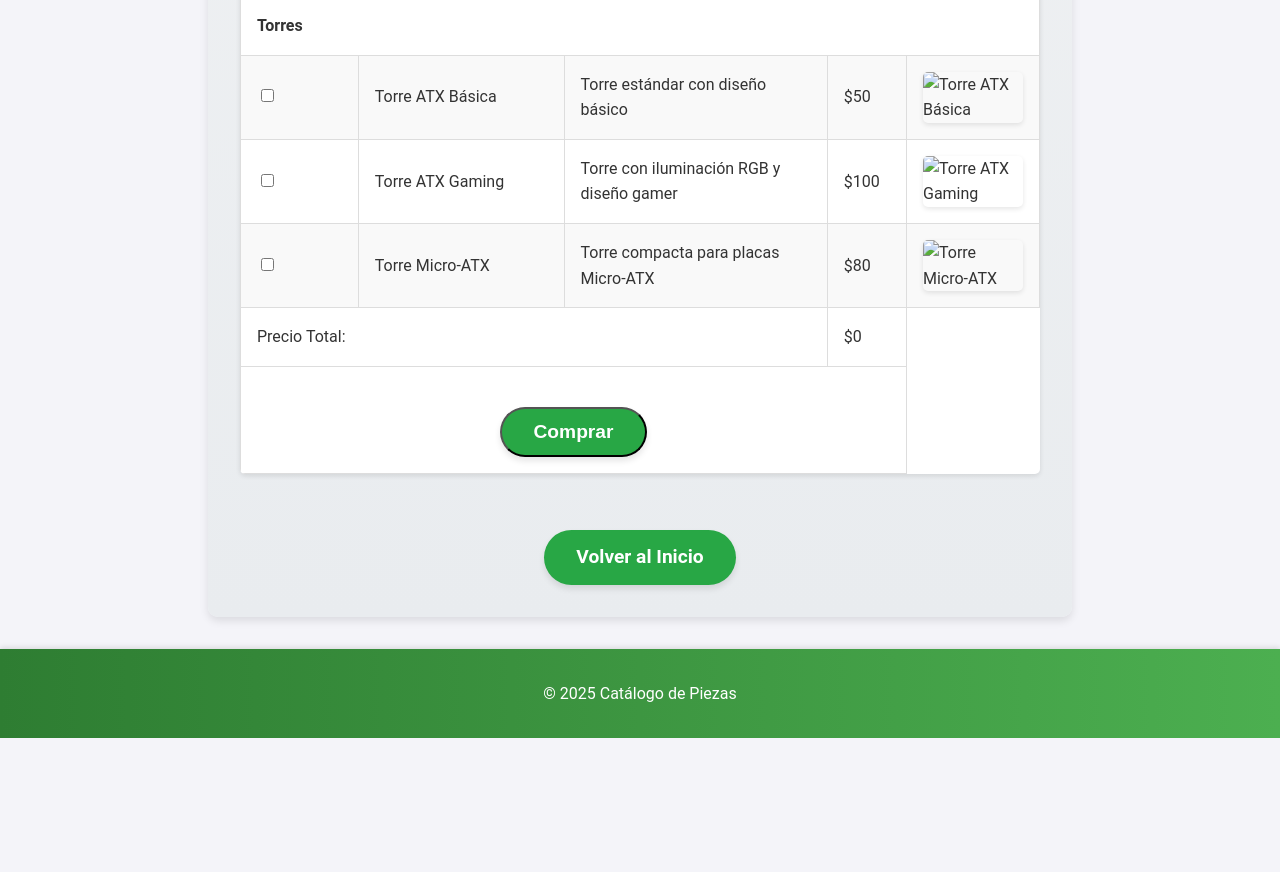
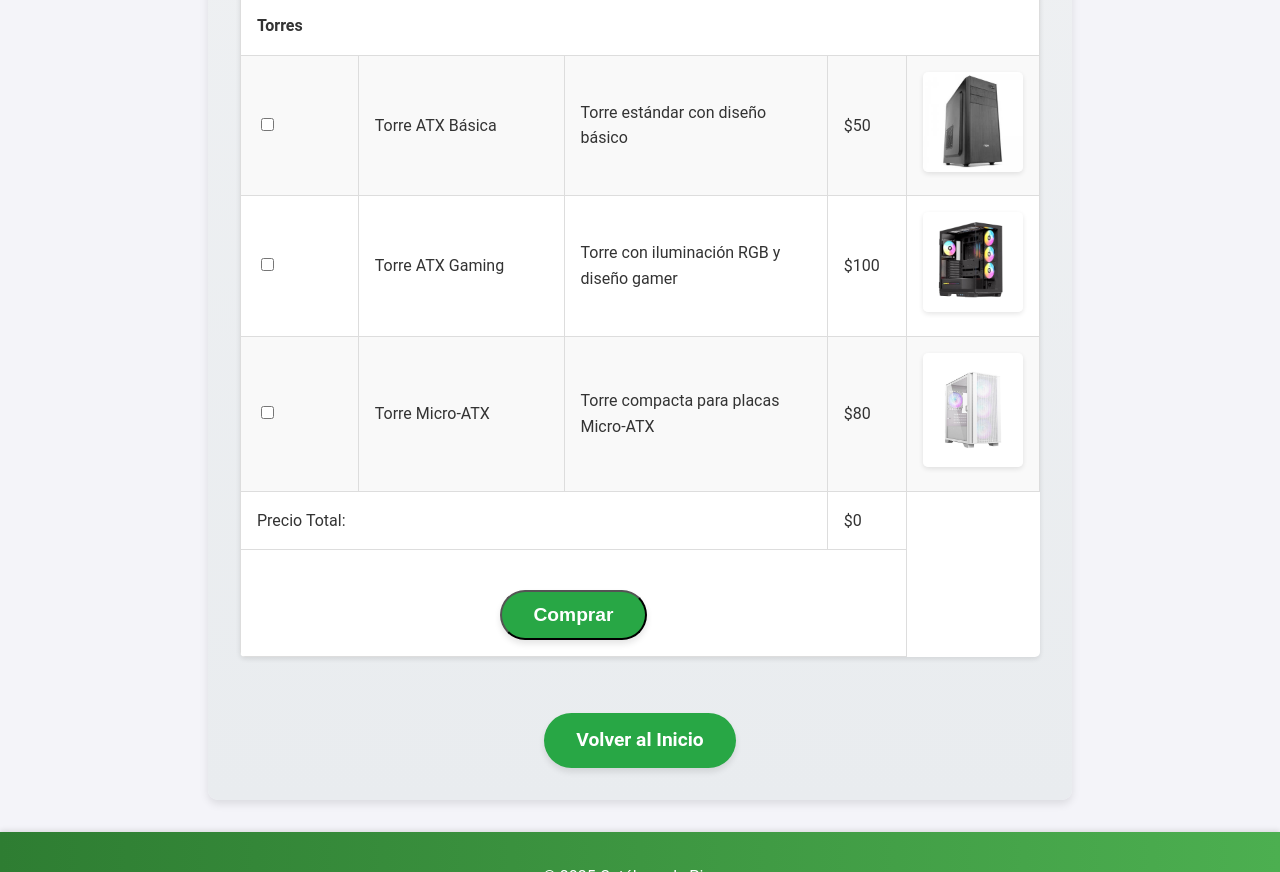
Before and after one commit to clasekaxd/PaginaNuevaOrdenadores, a plain HTML site: page catalogo.html in a window 1280 px wide. Shown: the part 2164-3036 px from the top of the page. Before the commit the page ends 2902 px from the top, so only its background shows below. Drawn offline with Linux system fonts and the light colour scheme.

Commit message:
feat(ui): update catalog images with new product visuals

```diff
--- a/catalogo.html
+++ b/catalogo.html
@@ -137,21 +137,21 @@
                     <td class="nombre-componente">Torre ATX Básica</td>
                     <td>Torre estándar con diseño básico</td>
                     <td>$50</td>
-                    <td><img src="imgs/placeholder.png" alt="Torre ATX Básica" class="imagen-componente"></td>
+                    <td><img src="imgs/torres/torre-atx-basica.jpg" alt="Torre ATX Básica" class="imagen-componente"></td>
                 </tr>
                 <tr>
                     <td><input type="checkbox" class="pieza" data-precio="100" data-categoria="torre"></td>
                     <td class="nombre-componente">Torre ATX Gaming</td>
                     <td>Torre con iluminación RGB y diseño gamer</td>
                     <td>$100</td>
-                    <td><img src="imgs/placeholder.png" alt="Torre ATX Gaming" class="imagen-componente"></td>
+                    <td><img src="imgs/torres/torre-atx-gaming.jpg" alt="Torre ATX Gaming" class="imagen-componente"></td>
                 </tr>
                 <tr>
                     <td><input type="checkbox" class="pieza" data-precio="80" data-categoria="torre"></td>
                     <td class="nombre-componente">Torre Micro-ATX</td>
                     <td>Torre compacta para placas Micro-ATX</td>
                     <td>$80</td>
-                    <td><img src="imgs/placeholder.png" alt="Torre Micro-ATX" class="imagen-componente"></td>
+                    <td><img src="imgs/torres/torre-micro-atx.jpg" alt="Torre Micro-ATX" class="imagen-componente"></td>
                 </tr>
             </tbody>
             <tfoot>
```
Also changed, not shown: imgs/torres/Torre-ATX-Basica.jpg (added), imgs/torres/Torre-ATX-gaming.jpg (added), imgs/torres/Torre-Micro-ATX.jpg (added).
